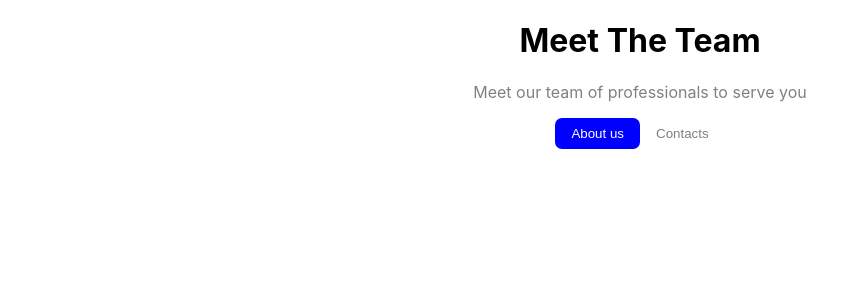
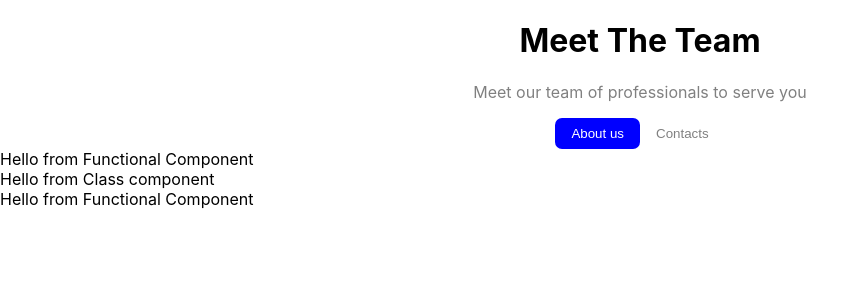
Before and after one commit to B-Jayree/Tta_React_Intro, a React (Create React App) app in the folder my-first-app/: page / in a window 1280 px wide. Shown: the top 300 px of the page, without its empty margins (0-868 px from the left). Built offline with nearby package versions, Linux system fonts and the light colour scheme.

Commit message:
Week 9 Day 3

```diff
--- a/my-first-app/src/App.js
+++ b/my-first-app/src/App.js
@@ -1,5 +1,7 @@
 
 import './App.css';
+import Functional from "./components/Functional";
+import ClassComp from "./components/ClassComp";
 
 function App() {
   return (
@@ -10,11 +12,13 @@ function App() {
                 <p>Meet our team of professionals to serve you</p>
             </div>
             <div>
-                <button class="borderless-buttons about-button " title="go to about us page">About us</button>
-                <button class=" borderless-buttons contact-button" title="Go to contact us page">Contacts</button>
+                <button className="borderless-buttons about-button " title="go to about us page">About us</button>
+                <button className=" borderless-buttons contact-button" title="Go to contact us page">Contacts</button>
             </div>
 
         </div>
+        <Functional/>
+        <ClassComp/>
 
     </div>
   );
--- /dev/null
+++ b/my-first-app/src/components/ClassComp.jsx
@@ -0,0 +1,15 @@
+import React, { Component } from 'react'
+import Functional from "./Functional";
+
+export class Class extends Component {
+  render() {
+    return (
+      <div>
+        Hello from Class component
+<Functional/>
+      </div>
+    )
+  }
+}
+
+export default Class
--- /dev/null
+++ b/my-first-app/src/components/Functional.jsx
@@ -0,0 +1,7 @@
+import React from 'react'
+
+export default function Functional() {
+  return (
+    <div>Hello from Functional Component</div>
+  )
+}
```
